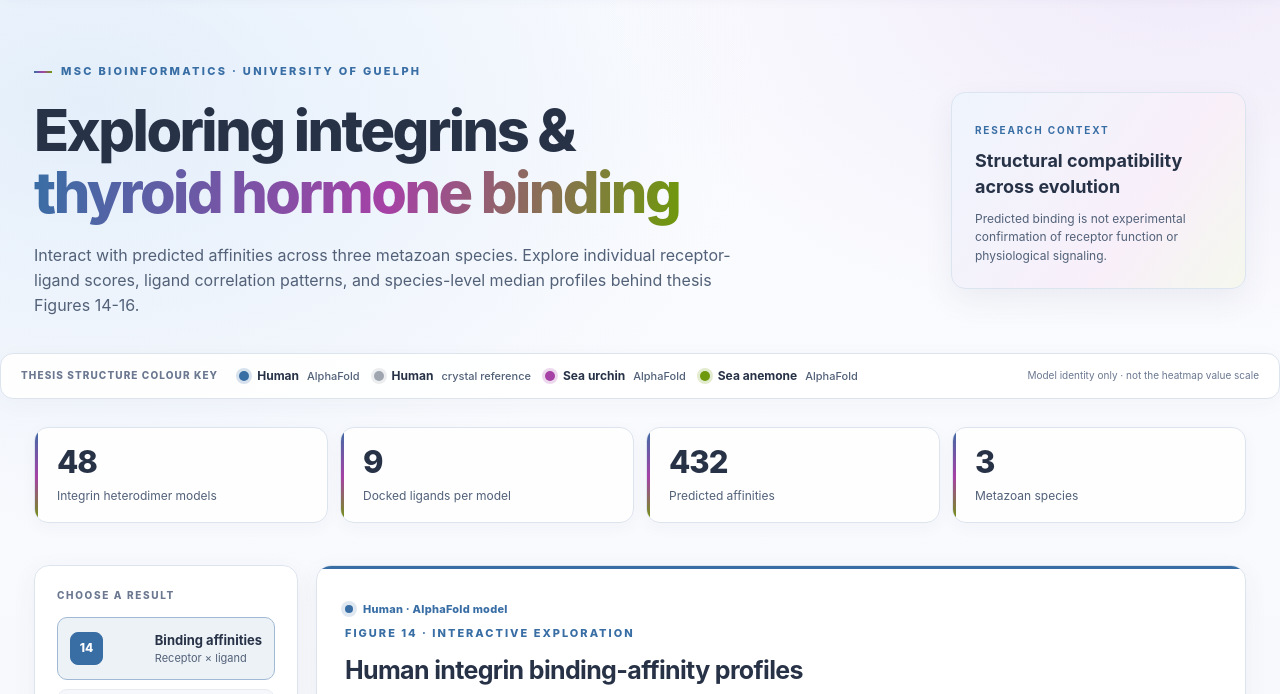
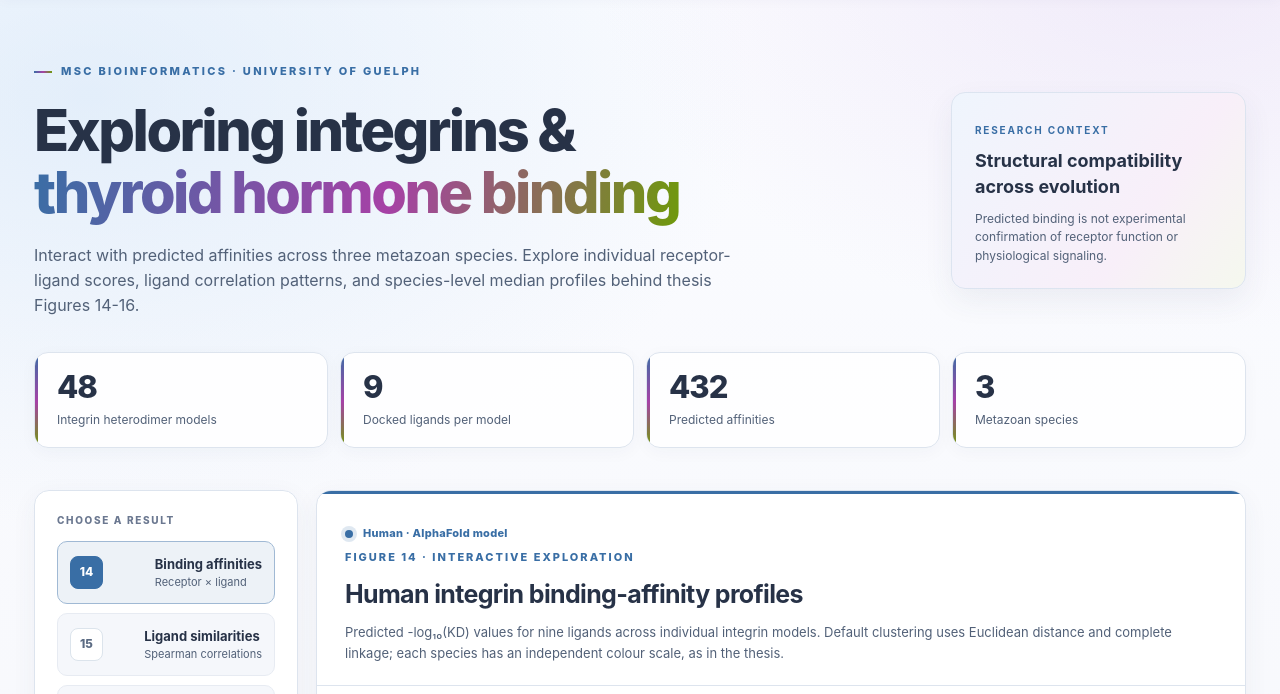
Before and after one commit to dkarunat123/MSc.-Structural-Analysis-of-RGD-Binding-Integrins-and-Their-Ability-to-Bind-Thyroid-Hormones, a plain HTML site: page docs/index.html in a window 1280 px wide. Shown: the part 81-775 px from the top of the page. Drawn offline with Linux system fonts and the light colour scheme.

Commit message:
update website

```diff
--- a/docs/index.html
+++ b/docs/index.html
@@ -95,7 +95,6 @@
   <header class="sitebar"><div class="wrap nav"><a class="brand" href="#top" aria-label="Integrin Atlas home"><span class="logo" aria-hidden="true">⌬</span><span>Integrin Atlas <span style="color:var(--soft);font-weight:500">/ Thesis data</span></span></a><nav class="navlinks" aria-label="External links"><a href="#explorer">Data explorer</a><a href="#methods">Methods & notes</a><a href="https://github.com/dkarunat123/MSc.-Structural-Analysis-of-RGD-Binding-Integrins-and-Their-Ability-to-Bind-Thyroid-Hormones" target="_blank" rel="noopener noreferrer">View repository ↗</a></nav></div></header>
   <main id="top">
     <section class="wrap hero"><div class="heroCopy"><div class="eyebrow">MSc bioinformatics · University of Guelph</div><h1>Exploring integrins &amp;<br><span>thyroid hormone binding</span></h1><p>Interact with predicted affinities across three metazoan species. Explore individual receptor-ligand scores, ligand correlation patterns, and species-level median profiles behind thesis Figures 14-16.</p></div><div class="heroTag"><small>Research context</small><strong>Structural compatibility across evolution</strong><p>Predicted binding is not experimental confirmation of receptor function or physiological signaling.</p></div></section>
-    <section class="wrap modelKey" aria-label="Structure model colour key"><span class="keyHeading">Thesis structure colour key</span><span class="keyItem"><i class="swatch human" aria-hidden="true"></i>Human <small>AlphaFold</small></span><span class="keyItem"><i class="swatch crystal" aria-hidden="true"></i>Human <small>crystal reference</small></span><span class="keyItem"><i class="swatch urchin" aria-hidden="true"></i>Sea urchin <small>AlphaFold</small></span><span class="keyItem"><i class="swatch anemone" aria-hidden="true"></i>Sea anemone <small>AlphaFold</small></span><span class="keyNote">Model identity only · not the heatmap value scale</span></section>
     <section class="wrap stats" aria-label="Study statistics"><div class="stat"><div class="num">48</div><div class="lbl">Integrin heterodimer models</div></div><div class="stat"><div class="num">9</div><div class="lbl">Docked ligands per model</div></div><div class="stat"><div class="num">432</div><div class="lbl">Predicted affinities</div></div><div class="stat"><div class="num">3</div><div class="lbl">Metazoan species</div></div></section>
     <section class="wrap main" id="explorer">
       <aside class="sidebar" aria-label="Visualization controls">
```
